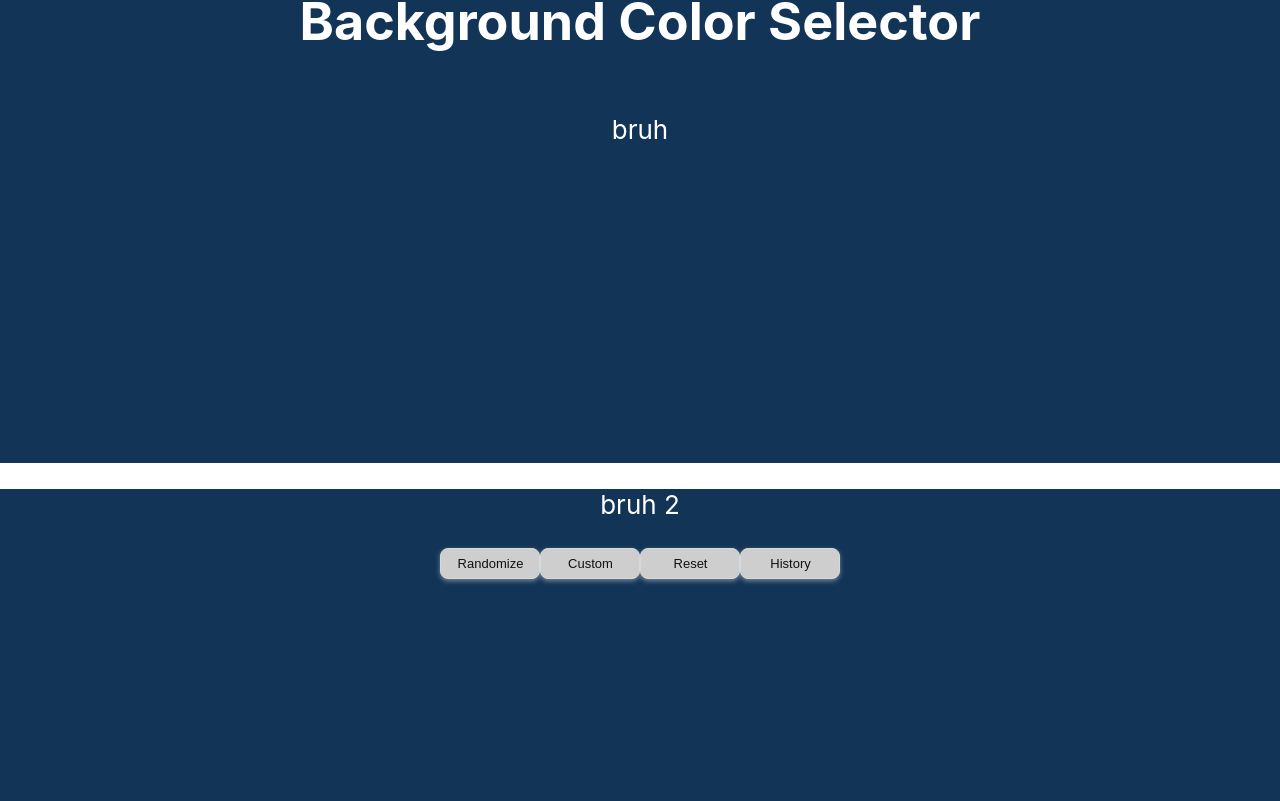
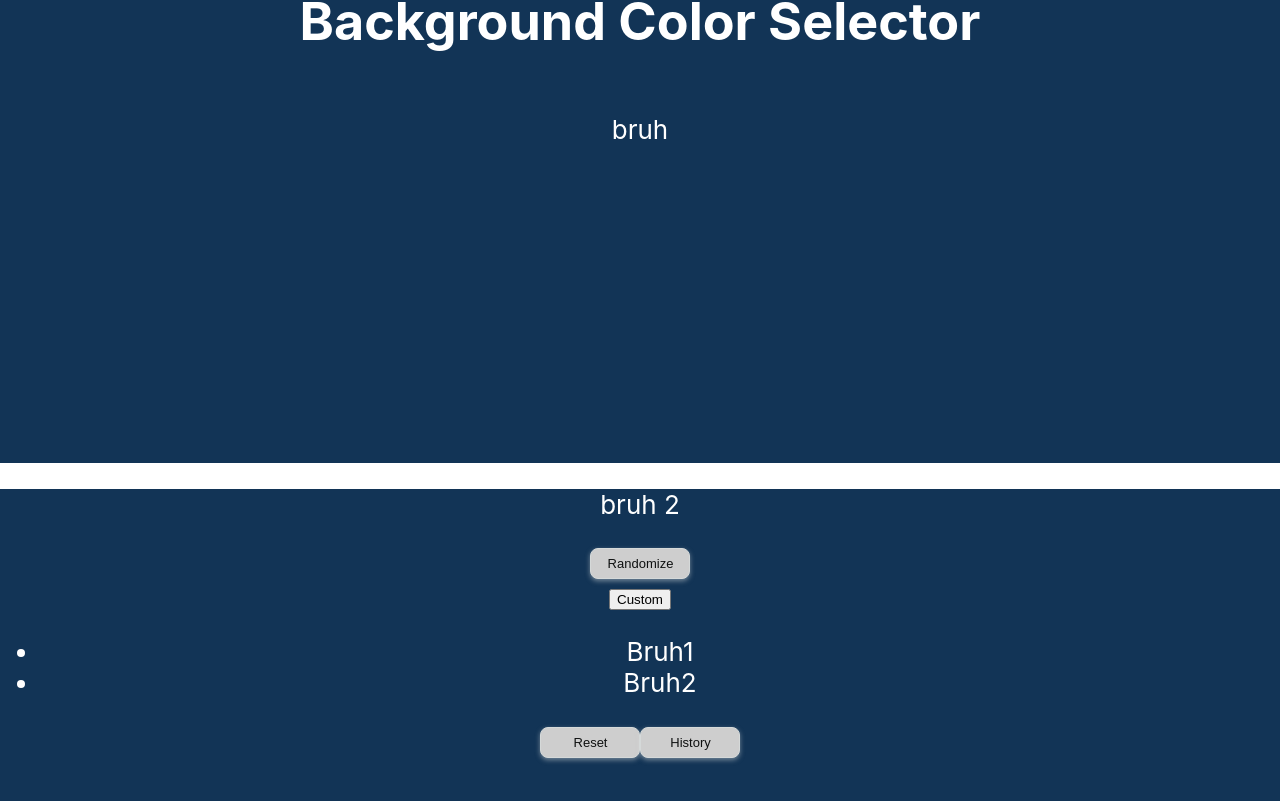
Before and after one commit to elliottingey/colors, a React (Create React App) app: page / in a window 1280 px wide. Shown: the part 337-1138 px from the top of the page. Built offline with nearby package versions, Linux system fonts and the light colour scheme.

Commit message:
leaving it alone for now. dropdowns not working

```diff
--- a/src/App.tsx
+++ b/src/App.tsx
@@ -1,5 +1,5 @@
 import React from 'react';
-
+import { NavDropdown } from 'react-bootstrap';
 
 import './App.css';
 
@@ -65,7 +65,15 @@ function App() {
       <div>
         <button className="button-action" onClick={insertRandomColor}>Randomize</button>
 
-        <button className="button-dropdown">Custom</button>
+        <div className="dropdown">
+          <button className="btn btn-primary dropdown-toggle" type="button" data-toggle="dropdown">
+            <span className="caret">Custom</span></button>
+              <ul className="dropdown-menu">
+                <li>Bruh1</li>
+                <li>Bruh2</li>
+              </ul>
+        </div>
+
 
         <button className="button-action" onClick={resetColor}>Reset</button>
         <button className="button-dropdown">History</button>
```
